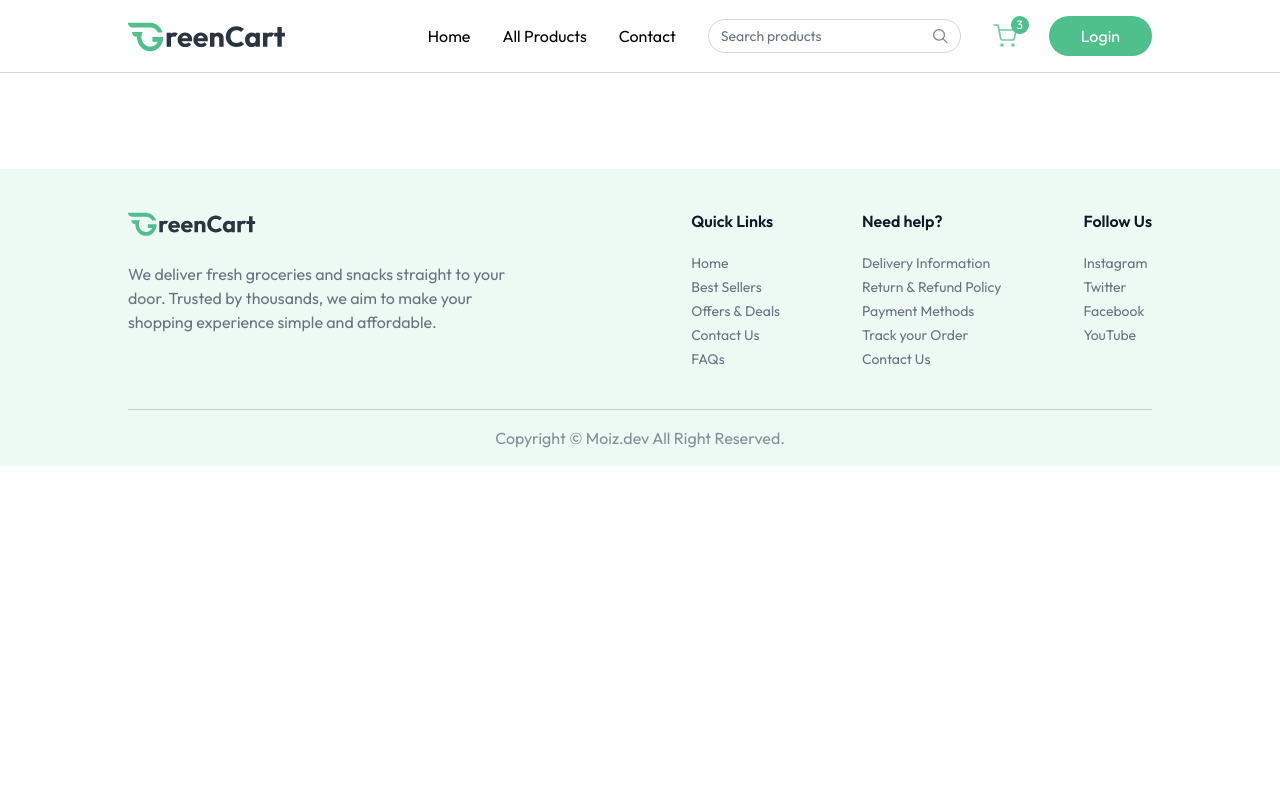
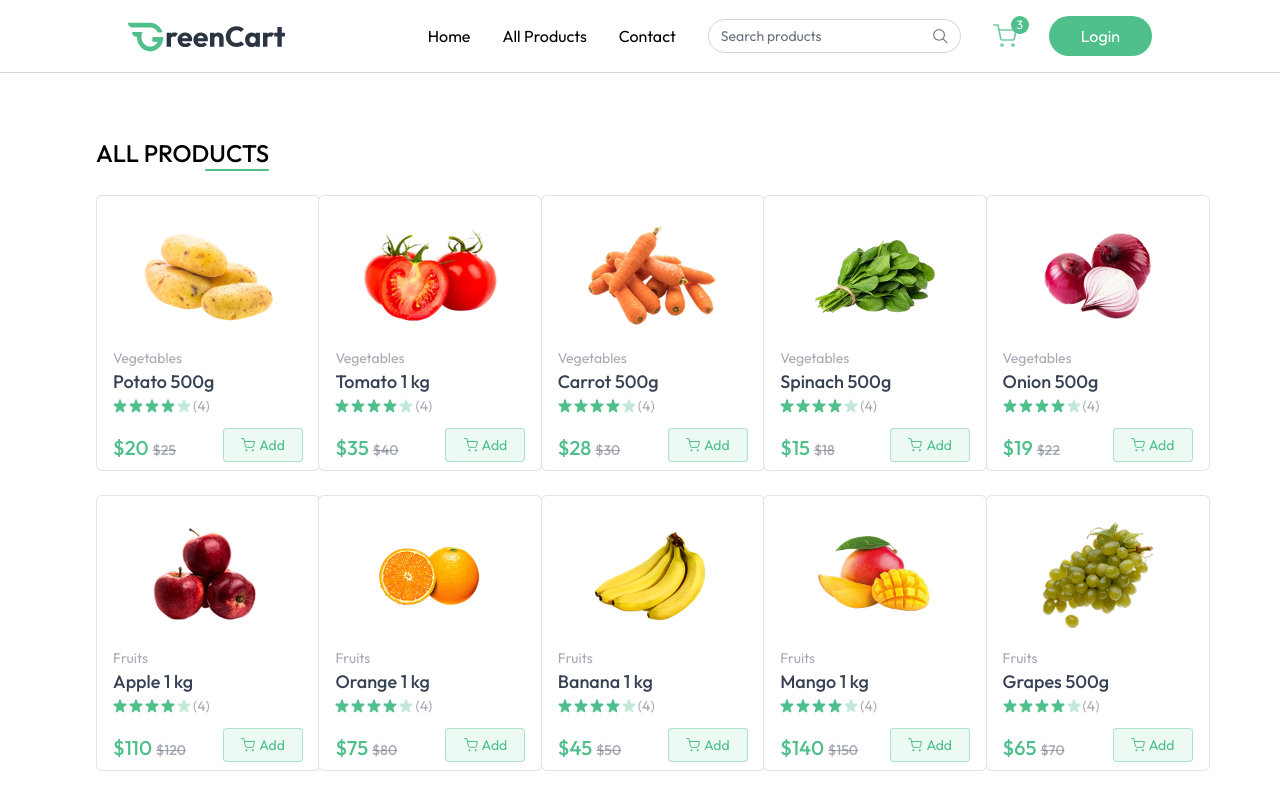
Before and after one commit to MuhammadMoiz178/GreenCart, a React (Vite) app in the folder client/: page /products in a window 1280 px wide. Shown: the top 794 px of the page. Built offline with nearby package versions, Linux system fonts and the light colour scheme.

Commit message:
add AllProducts page and integrate product filtering; update Navbar links

```diff
--- a/client/src/App.jsx
+++ b/client/src/App.jsx
@@ -6,6 +6,7 @@
 import Footer from './components/Footer'
 import { useAppContext } from './context/AppContext'
 import Login from './components/Login'
+import AllProducts from './pages/AllProducts'
 function App() {
   const isSellerPath = useLocation().pathname.includes("seller")
   const {showUserLogin} = useAppContext()
@@ -17,6 +18,7 @@
      <div className={`{$isSellerPath? "":"px-6 md:px-16 lg:px-24 xl:px-32"}`}>
       <Routes>
         <Route path='/' element={<Home/> }/>
+        <Route path='/products' element={<AllProducts/>}/>
       </Routes>
      </div>
      {!isSellerPath && <Footer/>}
--- a/client/src/components/Navbar.jsx
+++ b/client/src/components/Navbar.jsx
@@ -22,8 +22,8 @@
             {/* Desktop Menu */}
             <div className="hidden sm:flex items-center gap-8">
                 <NavLink to='/'>Home</NavLink>
-                <NavLink to='/'>All Products</NavLink>
-                <NavLink to='/'>Contact</NavLink>
+                <NavLink to='/products'>All Products</NavLink>
+                <NavLink to='/contact'>Contact</NavLink>
 
                 <div className="hidden lg:flex items-center text-sm gap-2 border border-gray-300 px-3 rounded-full">
                     <input className="py-1.5 w-full bg-transparent outline-none placeholder-gray-500" type="text" placeholder="Search products" />
@@ -67,7 +67,7 @@
                 {user &&
                     <NavLink to='/products' onClick={()=>setOpen(false)}>My Orders</NavLink>
                 }
-                <NavLink to='/' onClick={()=>setOpen(false)}>Contact</NavLink>
+                <NavLink to='/contact' onClick={()=>setOpen(false)}>Contact</NavLink>
 
                 {!user ? (
                     <button onClick={()=>{
--- a/client/src/context/AppContext.jsx
+++ b/client/src/context/AppContext.jsx
@@ -16,6 +16,7 @@
     const [showUserLogin,setShowUserLogin] = useState(false)
     const [products,setProducts] = useState([])
     const [cartItems,setCartItems] = useState({})
+    const [searchQuery,setSearchQuery] = useState({})
     // Fetch all Products
     const fetchProducts = async () => {
         setProducts(dummyProducts)
@@ -58,7 +59,7 @@
     },[])
 
     const value = {navigate,setUser,user,isSeller,setIsSeller,showUserLogin,setShowUserLogin,products,currency
-        ,addToCart,updateCartItem,removeFromCart,cartItems}
+        ,addToCart,updateCartItem,removeFromCart,cartItems,searchQuery,setSearchQuery}
     return <AppContext.Provider value={value}>
         {children}
     </AppContext.Provider>
--- /dev/null
+++ b/client/src/pages/AllProducts.jsx
@@ -0,0 +1,34 @@
+import React, { useEffect, useState } from 'react'
+import { useAppContext } from '../context/AppContext'
+import ProductCard from '../components/ProductCard'
+
+function AllProducts() {
+    const {products,searchQuery} = useAppContext()
+    const [filteredProducts,setFilteredProducts] = useState([])
+
+    useEffect(()=>{
+        if(searchQuery.length>0) {
+            setFilteredProducts(products.filter((product)=>(
+                product => product.name.toLowerCase().includes(searchQuery.toLowerCase())
+            )))
+        } else {
+            setFilteredProducts(products)
+        }
+    },[products,searchQuery])
+  return (
+    <div className='mt-16 flex flex-col'>
+        <div className='flex flex-col items-end w-max'>
+            <p className='text-2xl font-medium uppercase'>All Products</p>
+            <div className='w-16 h-0.5 bg-primary rounded-full'></div>
+        </div>
+
+        <div className='grid grid-cols-2 sm:grid-cols-3 md:grid-cols-4 gap-3 md:gap-6 lg:grid-cols-5 mt-6'>
+            {filteredProducts.filter((product)=>product.inStock).map((product,index)=>(
+                <ProductCard key={index} product={product}/>
+            ))}
+        </div>
+    </div>
+  )
+}
+
+export default AllProducts
```
